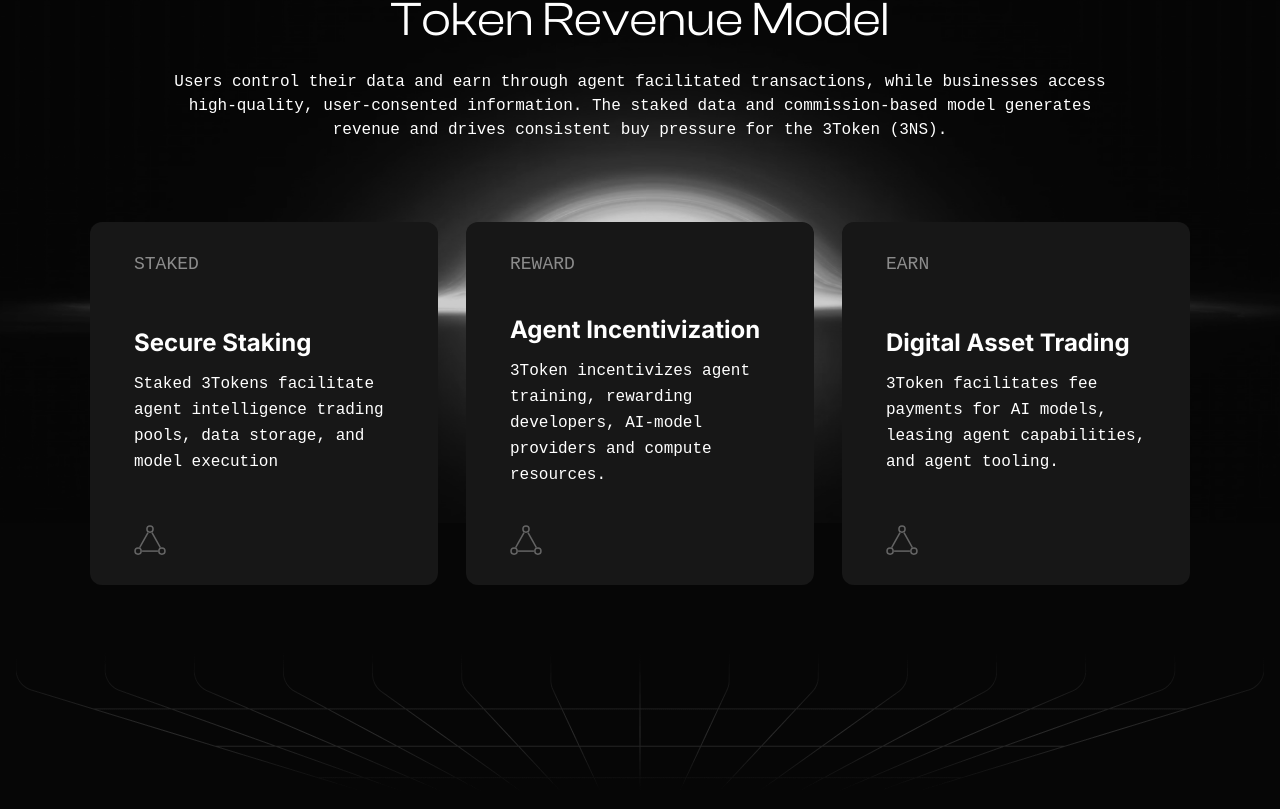
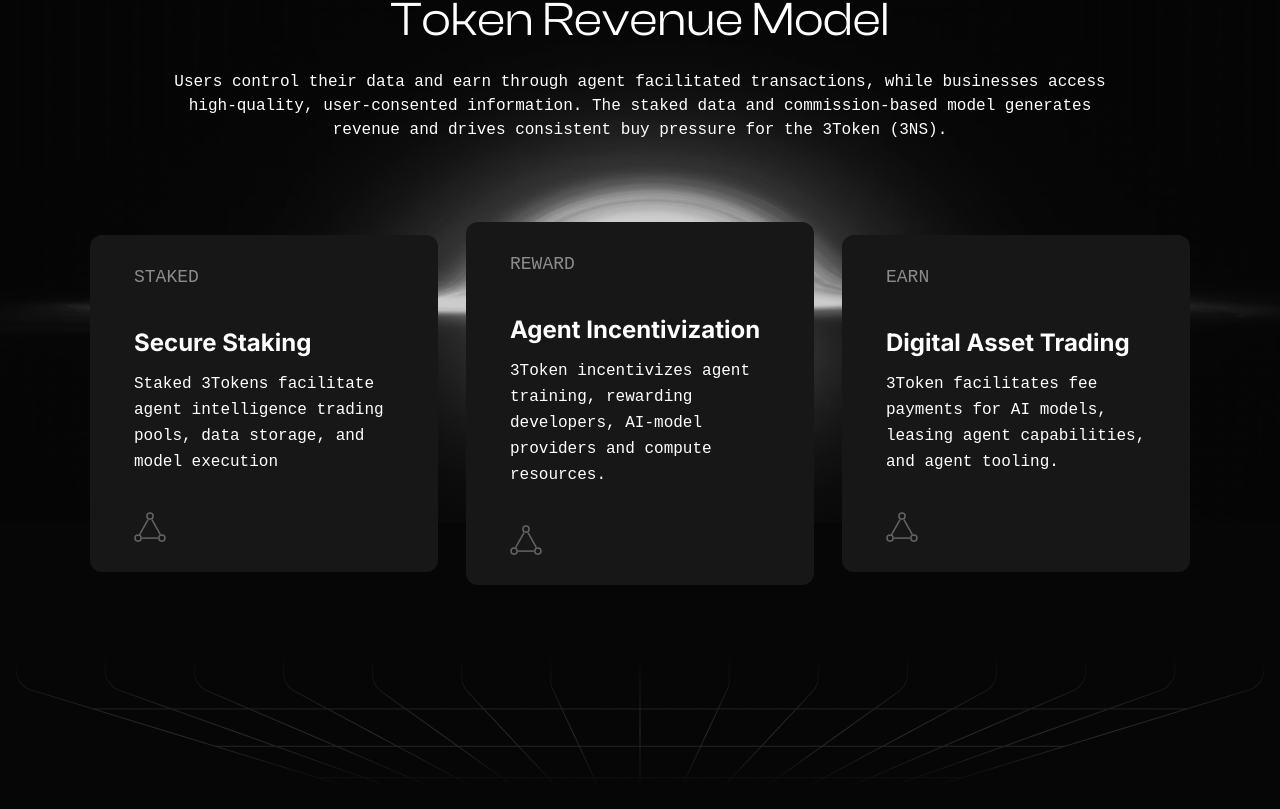
Before and after one commit to alif33/3token, a Next.js app: page / in a window 1280 px wide. Shown: the part 5051-5860 px from the top of the page. Built offline with nearby package versions, Linux system fonts and the light colour scheme.

Commit message:
items centered

```diff
--- a/src/components/RevenueModel.tsx
+++ b/src/components/RevenueModel.tsx
@@ -11,7 +11,7 @@ const RevenueModel: React.FC = () => {
             <div className="w-[80%] mt-6 text-center mx-auto">
                 <h6 className="DM-mono text-base font-light">Users control their data and earn through agent facilitated transactions, while businesses access high-quality, user-consented information. The staked data and commission-based model generates revenue and drives consistent buy pressure for the 3Token (3NS).</h6>
             </div>
-            <div className="flex flex-col md:flex-row justify-center gap-7 pt-20">
+            <div className="flex flex-col md:flex-row justify-center items-center gap-7 pt-20">
                 {/* Card 1 */}
                 <div className="flex revenue-card flex-col justify-between w-[348px] bg-[#171717] py-7 px-11 rounded-xl gap-9">
                     <h5 className="DM-mono text-lg font-medium uppercase opacity-50">Staked</h5>
--- a/src/components/Team.tsx
+++ b/src/components/Team.tsx
@@ -20,7 +20,7 @@ const Team: React.FC = () => {
                     <h5 className="DM-mono text-base font-light">We have been working on the solution since late 2022 and are led by Ashley Turing (lead AI/Web3 engineer), Dr. Jamie Ward, (distinguished Machine Learning lecturer from University of London, UK) and Ismail Malik, (Web3/AI thought leader) and team of 75+ researchers</h5>
                 </div>
             </div>
-            <div className="flex flex-col lg:flex-row justify-between">
+            <div className="flex flex-col lg:flex-row items-center justify-between">
                 <div className="w-[296px] h-[386px] border border-[#282828] rounded-xl">
                     <Image
                         height={287}
```
